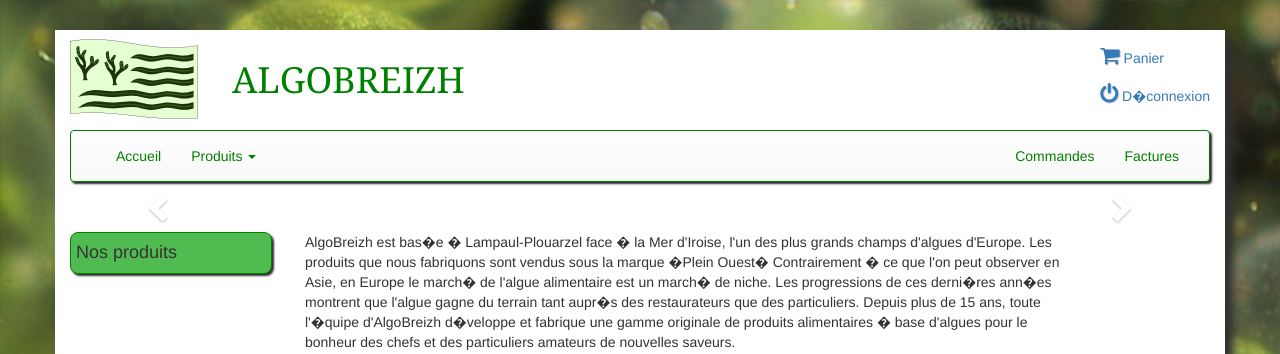
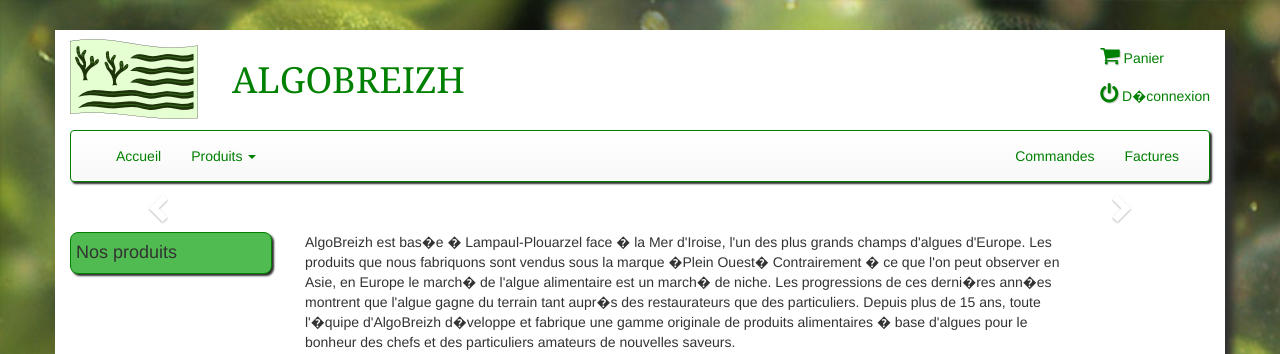
Before and after one commit to Konosprod/PHP-Algobreizh, a PHP site: template Templates/accueil.twig in a window 1280 px wide. Shown: the top 354 px of the page. Run offline with PHP 8.4, Linux system fonts and the light colour scheme; the template is opened without the code that fills it, so the values that code supplies are empty; some libraries are stand-ins or nearby versions.

Commit message:
Modification de la couleur
Signed-off-by: Konosprod <konosprod@free.fr>

```diff
--- a/Style/style.css
+++ b/Style/style.css
@@ -62,6 +62,15 @@
 
 .header {
 	min-height:100px;
+}
+
+.header a {
+	text-decoration: none;
+	color:green;
+}
+
+.header a:hover {
+	color: lightgreen;
 }
 
 body {
```
